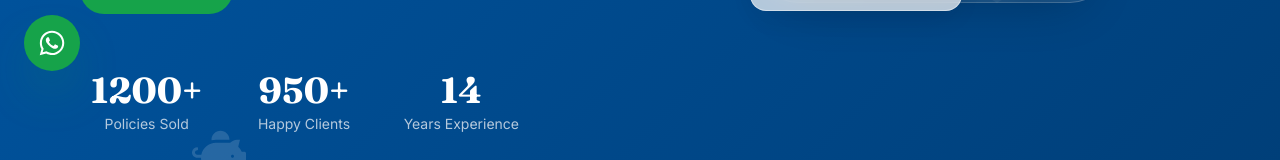
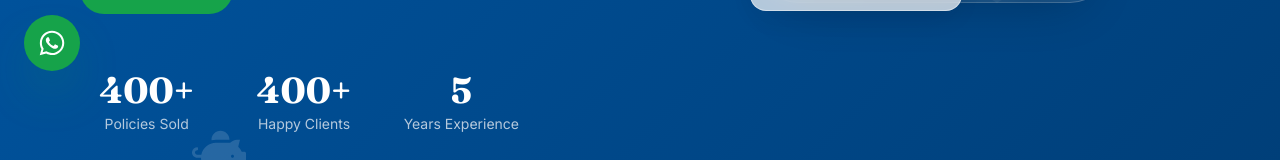
Before and after one commit to aniket636/lic-portfolio, a React (Vite) app in the folder client/: page / in a window 1280 px wide. Shown: the part 705-865 px from the top of the page. Built offline with nearby package versions, Linux system fonts and the light colour scheme; no server answers.

Commit message:
Updated advisor profile and website

```diff
--- a/client/src/components/Hero.jsx
+++ b/client/src/components/Hero.jsx
@@ -6,9 +6,9 @@ import { ADVISOR } from '../utils/constants';
 import advisorImage from "../assets/images/advisor.png";
 
 const stats = [
-  { label: 'Policies Sold', value: 1200, suffix: '+' },
-  { label: 'Happy Clients', value: 950, suffix: '+' },
-  { label: 'Years Experience', value: 14, suffix: '' },
+  { label: 'Policies Sold', value: 400, suffix: '+' },
+  { label: 'Happy Clients', value: 400, suffix: '+' },
+  { label: 'Years Experience', value: 5, suffix: '' },
 ];
 
 function Stat({ value, suffix, label }) {
```
